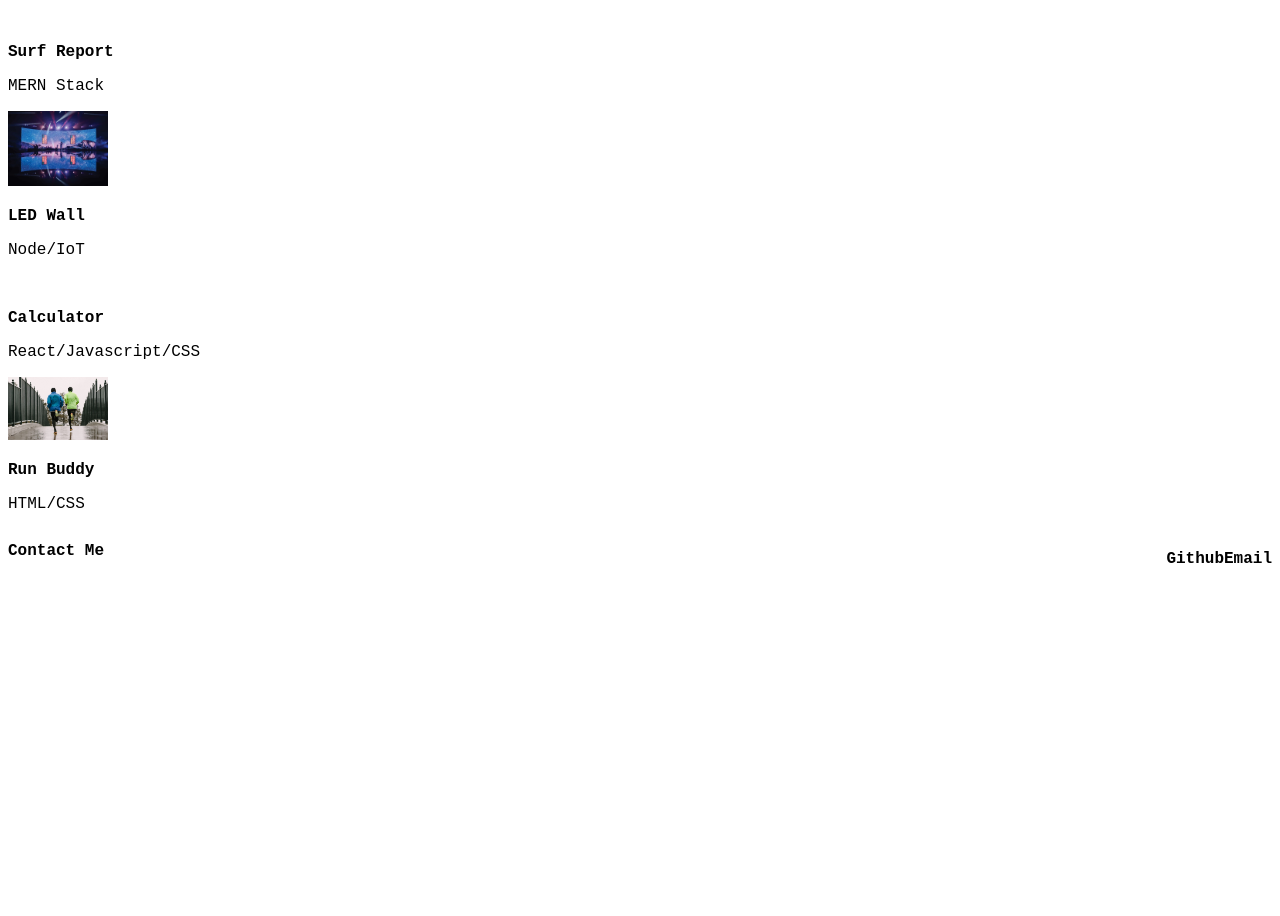
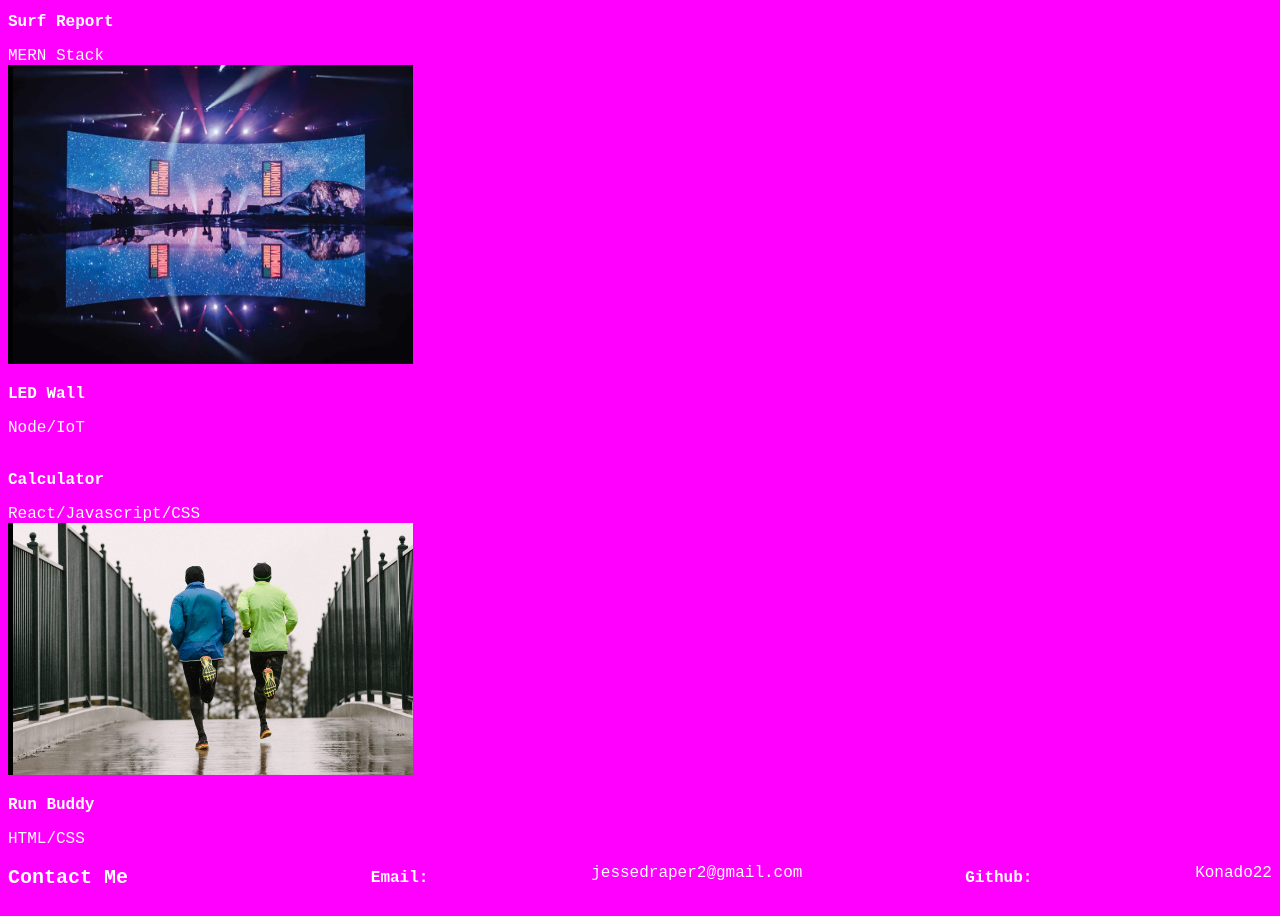
Before and after one commit to Konado22/Homework-2, a plain HTML site: page index.html in a window 1280 px wide. Shown: the part 809-1725 px from the top of the page. Before the commit the page ends 1398 px from the top, so only its background shows below. Drawn offline with Linux system fonts and the light colour scheme.

Commit message:
bunch of work on css/flexbox flow

```diff
--- a/index.html
+++ b/index.html
@@ -21,34 +21,34 @@
         </section>
         <section class="work">
             <h2 id="tags">Work</h2>
-            <span>
-                <img id="special-psuedo" src="Assets/surf-report.jpg" alt="">
-                <h3>Surf Report</h3>
-                <p>MERN Stack</p>
-            </span>
-            <span>
+            <div class="images">
+                <img class="special-psuedo" src="Assets/surf-report.jpg" alt="">
+                <h3 class="image-tag">Surf Report</h3>
+                <span>MERN Stack</span>
+            </div>
+            <div class="images">
                 <img class="psuedo" src="Assets/LED-wall.jpg" alt="">
-                <h3>LED Wall</h3>
-                <p>Node/IoT</p>
-            </span>
-            <span>
+                <h3 class="image-tag">LED Wall</h3>
+                <span>Node/IoT</span>
+            </div>
+            <div class="images">
                 <img class="psuedo" src="Assets/calculator.webp" alt="">
-                <h3>Calculator</h3>
-                <p>React/Javascript/CSS</p>
-            </span>
-            <span>
+                <h3 class="image-tag">Calculator</h3>
+                <span>React/Javascript/CSS</span>
+            </div>
+            <div class="images">
                 <img class="psuedo" src="Assets/run-buddy.jpg" alt="">
-                <h3>Run Buddy</h3>
-                <p>HTML/CSS</p>
-            </span>
+                <h3 class="image-tag" >Run Buddy</h3>
+                <span>HTML/CSS</span>
+            </div>
         </section>
 
         <footer class="contact-me">
             <h2 id="tags">Contact Me</h2>
-            <h4>Email</h4>
-                <p></p>
-            <h4>Github</h4>
-            <p></p>
+            <h4>Email:</h4>
+                <p>jessedraper2@gmail.com</p>
+            <h4>Github:</h4>
+                <p>Konado22</p>
 
 
         </footer>
--- a/style.css
+++ b/style.css
@@ -1,6 +1,10 @@
 *{
     font-size: 16px;
     font-family: monospace;
+    color: white;
+}
+body{
+    background-color:magenta;
 }
 .navbar {
     display:flex;
@@ -9,37 +13,37 @@
     align-items: center;
 }
 
-.navbar ul{
-    display: flex;
-    list-style-type: none;
-    text-decoration: underline;
-    justify-content: space-between;
-
-
-}
 h1 {
     background-color: purple;
     font-size: 30px;
     margin: 0px;
     padding: 10px;
     color:seashell;
+    justify-content: left;
+}
+.navbar ul{
+    display: flex;
+    list-style-type: none;
+    text-decoration: underline;
+    justify-content: space-between;
 }
 
 .navbar ul li {
     padding: 10px;
     margin-right: 20px;
     font-weight: bolder;
+
 }
 .navbar ul li a {
         font-size: 25px;
         color: purple;
+
 }
 .navbar ul li a:hover {
     background-color:purple;
     box-shadow:black;
     border:solid 5px black;
     color:white;
-
 }
 
 #banner{
@@ -51,10 +55,14 @@ color:white;
 }
 
 #tags {
-    float: left;
+    font-size: 20px;
+    display: flex;
+    left: 0px;
     padding-right: 80px;
+    flex-direction: column;
+    justify-content: center;
+}
 
-}
 #description {
     display:flex;
     padding-left: 50px;
@@ -63,25 +71,55 @@ color:white;
     font-size: inherit;
 }
 
-#special-psuedo {
-    min-height: 20%;
-    min-width: 80%;
+.work {
+
+    flex-direction: row;
+}
+.images {
+
+    flex-direction: row
+}
+
+.special-psuedo {
+    display: flex;
+    flex-direction: row wrap;
+    border-left: solid 5px black;
+    min-width: 800px;
+
+
 }
 
 .psuedo {
-    max-width:100px;
-    max-height:100px;
+    background-color: blue;
+    border-left: solid 5px black;
+    width: 400px;
+
 }
-#special-psuedo:hover{
+.special-psuedo:hover{
     opacity: 80%;
+    box-shadow: inset 5px 5px 5px 5px snow;
+    border: solid 5px navy;
 }
 .psuedo:hover{
     opacity: 80%;
+    box-shadow: inset 5px 5px 5px 5px snow;
+    border: solid 5px navy;
 }
-.contact-me h4 {
-    float: right;
+
+footer {
+    display:flex;
     justify-content: space-between;
-}
-.contact-me p {
 
 }
+.contact-me h4{
+    display: inline;
+    float: right;
+    flex: end;
+
+
+}
+
+.contact-me p {
+    display: flex;
+    justify-content: right;
+}
```
Lines whose indentation alone changed are shown as unchanged.
